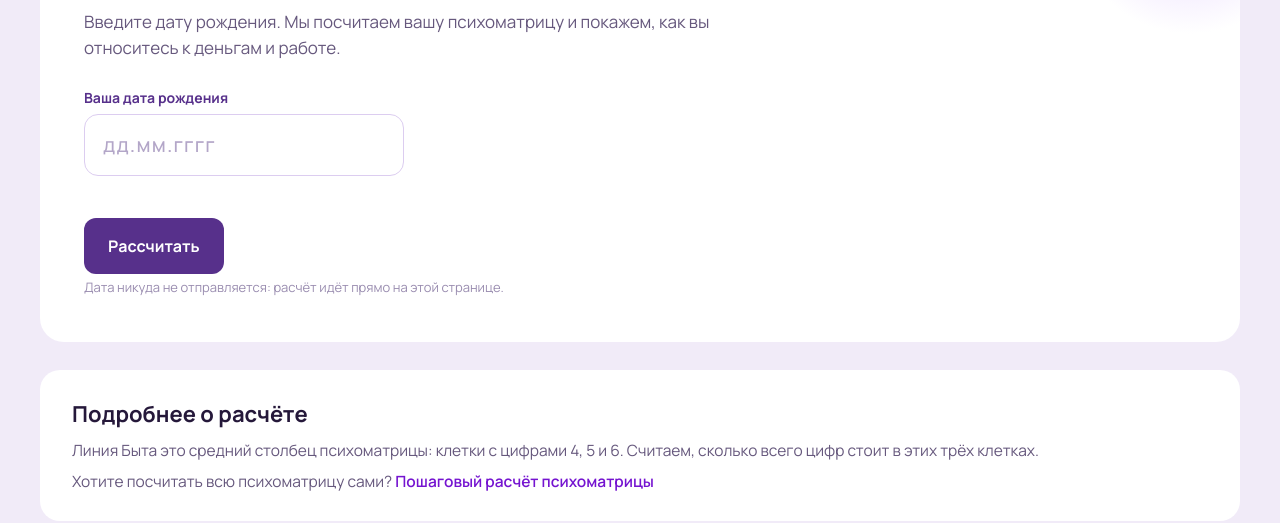
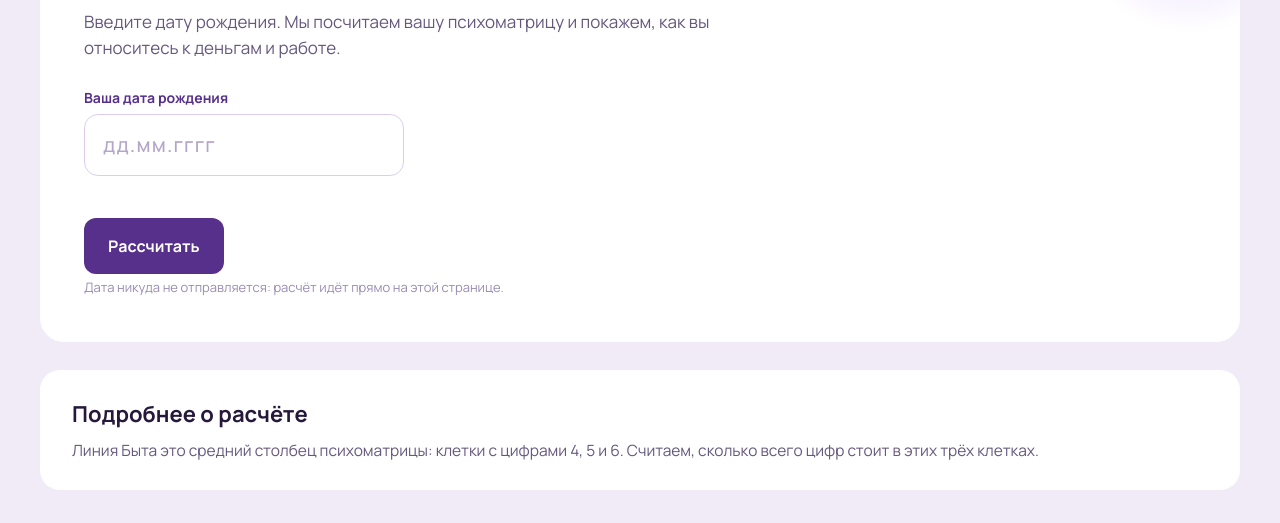
Before and after one commit to izmukovvladimir-cyber/alexandrova-baza, a plain HTML site: page calc/liniya-byta.html in a window 1280 px wide. Shown: the part 277-800 px from the top of the page. Drawn offline with nearby package versions, Linux system fonts and the light colour scheme.

Commit message:
База знаний: Линия Быта без ссылки на статью с заглушкой BOT_URL
Co-Authored-By: Claude Opus 5.5 <noreply@anthropic.com>

```diff
--- a/calc/liniya-byta.html
+++ b/calc/liniya-byta.html
@@ -50,7 +50,6 @@
 <section class="calc-how">
 <h2>Подробнее о расчёте</h2>
 <p>Линия Быта это средний столбец психоматрицы: клетки с цифрами 4, 5 и 6. Считаем, сколько всего цифр стоит в этих трёх клетках.</p>
-<p>Хотите посчитать всю психоматрицу сами? <a href="../article/kak-poschitat-psihomatricu.html">Пошаговый расчёт психоматрицы</a></p>
 </section>
 </div>
 <script src="../assets/pm.js"></script>
```
